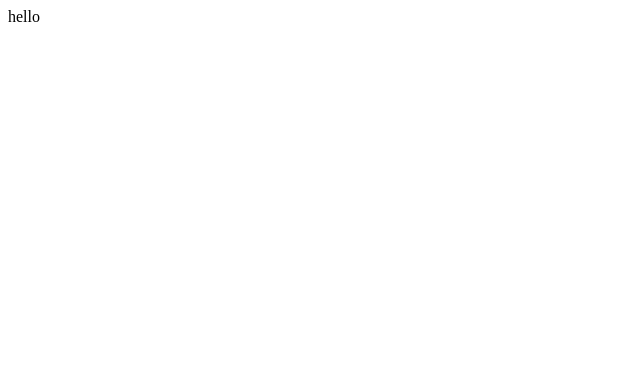
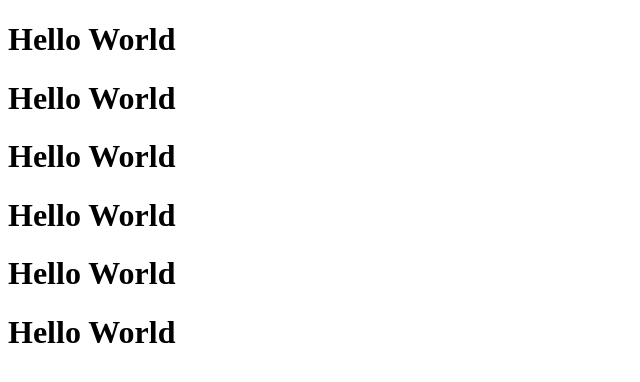
Before and after one commit to om-bhadange/Sanjivani_demo, a plain HTML site: page index.html in a window 1280 px wide. Shown: the whole page, without its empty margins (0-640 px from the left). Drawn offline with Linux system fonts and the light colour scheme.

Commit message:
add 2nd line

```diff
--- a/index.html
+++ b/index.html
@@ -1 +1,19 @@
-hello
+
+
+<!DOCTYPE html>
+<html lang="en">
+<head>
+    <meta charset="UTF-8">
+    <meta name="viewport" content="width=device-width, initial-scale=1.0">
+    <link rel="stylesheet" href="">
+    <title>Document</title>
+</head>
+<body>
+    <h1>Hello World</h1>
+    <h1>Hello World</h1>
+    <h1>Hello World</h1>
+    <h1>Hello World</h1>
+    <h1>Hello World</h1>
+    <h1>Hello World</h1>
+</body>
+</html>
```
